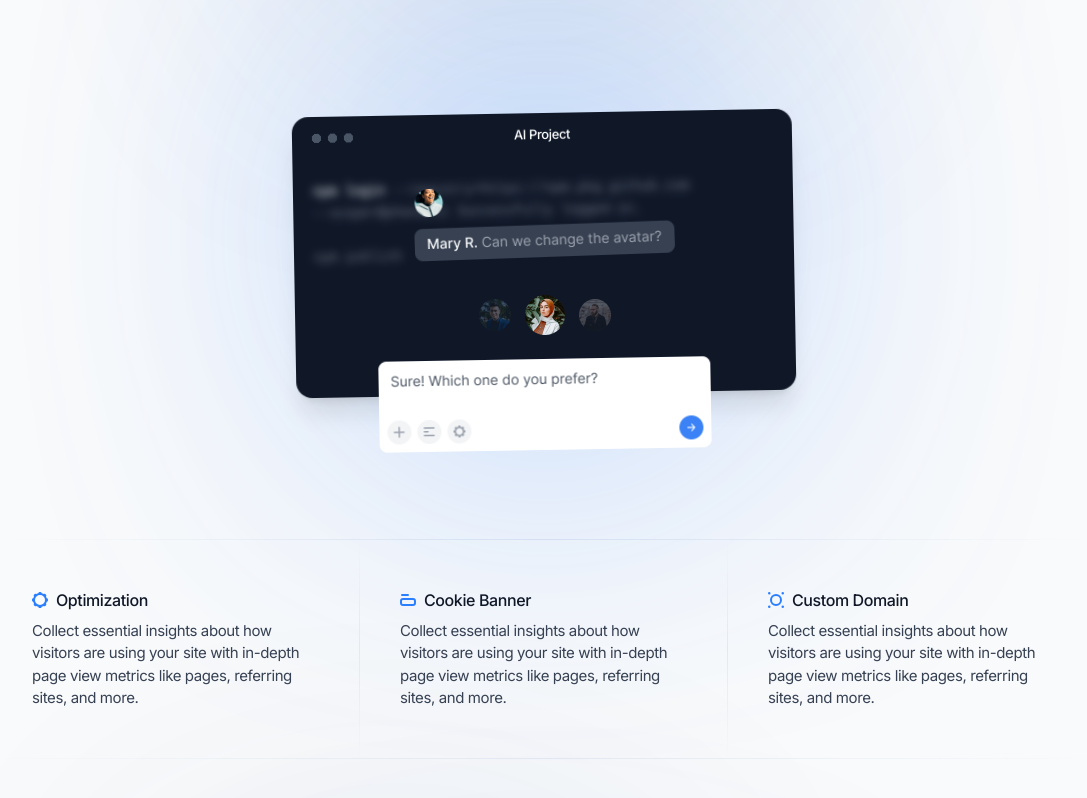
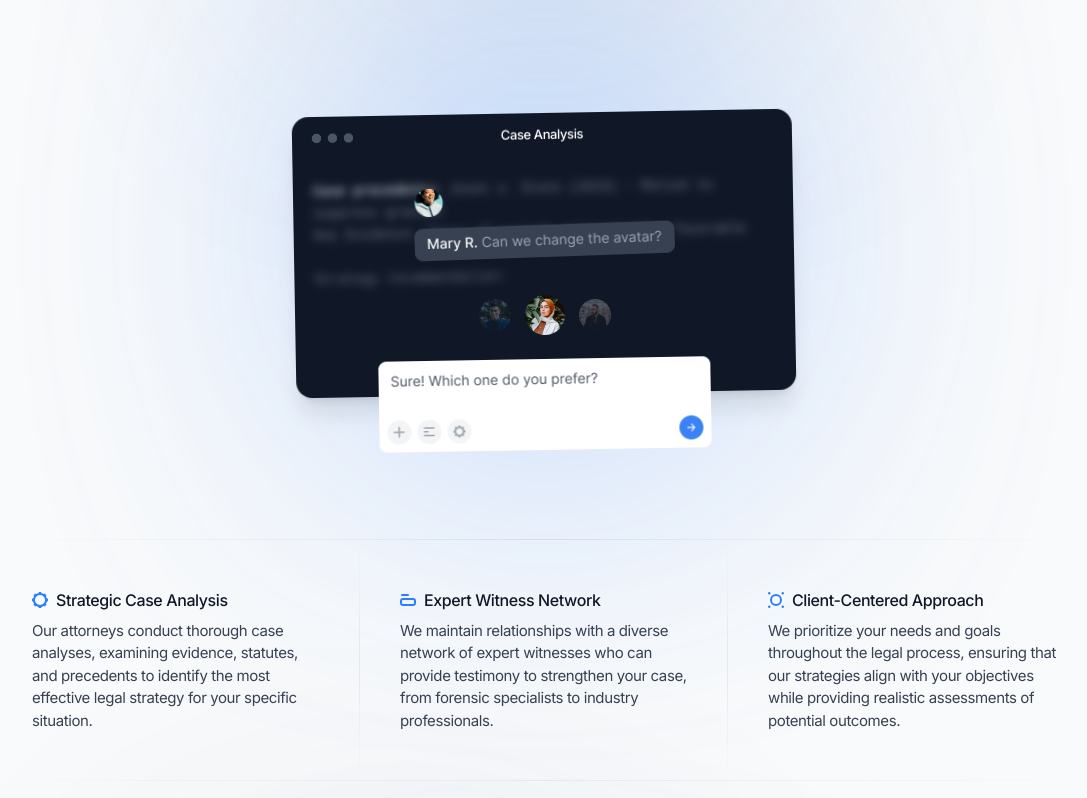
Before and after one commit to nathanroses/steelfirm, a Next.js app: page / in a window 1280 px wide. Shown: the part 3282-4080 px from the top of the page, without its empty margins (96-1183 px from the left). Built offline with nearby package versions, Linux system fonts and the light colour scheme.

Commit message:
Update features-home.tsx

```diff
--- a/components/features-home.tsx
+++ b/components/features-home.tsx
@@ -1,9 +1,9 @@
 import Image from "next/image";
-import FeatureImg01 from "@/public/images/features-02-overlay-01.png";
-import FeatureImg02 from "@/public/images/features-02-overlay-02.png";
-import FeatureImg03 from "@/public/images/features-02-overlay-03.png";
+import CaseAnalysisImg01 from "@/public/images/features-02-overlay-01.png"; // Using existing images
+import CaseAnalysisImg02 from "@/public/images/features-02-overlay-02.png";
+import CaseAnalysisImg03 from "@/public/images/features-02-overlay-03.png";
 
-export default function FeaturesHome() {
+export default function LegalAdvantages() {
   return (
     <section className="relative">
       <div
@@ -17,11 +17,10 @@ export default function FeaturesHome() {
           {/* Section header */}
           <div className="mx-auto max-w-3xl pb-24 text-center md:pb-28">
             <h2 className="mb-4 text-3xl font-bold md:text-4xl">
-              Identify value much faster
+              Unmatched Legal Analysis & Strategy
             </h2>
             <p className="text-lg text-gray-700">
-              Use powerful yet familiar tools to create your ultimate website
-              design. Import your files everywhere, including Figma.
+              Our legal team delves deep into the intricacies of your case, identifying precedents and developing strategies that anticipate the opposition's arguments.
             </p>
           </div>
           {/* Illustration */}
@@ -35,31 +34,31 @@ export default function FeaturesHome() {
             <div className="aspect-video w-full -rotate-1 rounded-2xl bg-gray-900 px-5 py-3 shadow-xl transition duration-300 group-hover:-rotate-0">
               <div className="relative mb-8 flex items-center justify-between before:block before:h-[9px] before:w-[41px] before:bg-[length:16px_9px] before:[background-image:radial-gradient(circle_at_4.5px_4.5px,var(--color-gray-600)_4.5px,transparent_0)] after:w-[41px]">
                 <span className="text-[13px] font-medium text-white">
-                  AI Project
+                  Case Analysis
                 </span>
               </div>
               <div className="font-mono text-sm text-gray-500 blur-xs will-change-[filter] transition duration-300 group-hover:blur-none [&_span]:opacity-0">
                 <span className="animate-[code-1_10s_infinite] text-gray-200">
-                  npm login
+                  Case precedents:
                 </span>{" "}
                 <span className="animate-[code-2_10s_infinite]">
-                  --registry=https://npm.pkg.github.com
+                  Jones v. State (2019) - Motion to suppress granted
                 </span>
                 <br />
                 <span className="animate-[code-3_10s_infinite]">
-                  --scope=@phanatic
+                  Key Evidence:
                 </span>{" "}
                 <span className="animate-[code-4_10s_infinite]">
-                  Successfully logged-in.
+                  Chain of custody compromised - favorable
                 </span>
                 <br />
                 <br />
                 <span className="animate-[code-5_10s_infinite] text-gray-200">
-                  npm publish
+                  Strategy recommendation:
                 </span>
                 <br />
                 <span className="animate-[code-6_10s_infinite]">
-                  Package published.
+                  File motion to suppress key evidence
                 </span>
               </div>
             </div>
@@ -67,22 +66,22 @@ export default function FeaturesHome() {
               <div className="pointer-events-none mb-[7%] translate-y-2 transition duration-300 group-hover:translate-y-0 group-hover:opacity-0">
                 <Image
                   className="-rotate-2"
-                  src={FeatureImg01}
+                  src={CaseAnalysisImg01}
                   width={500}
                   height={72}
-                  alt="Overlay 01"
+                  alt="Case Analysis Document"
                 />
               </div>
               <div className="delay-50 pointer-events-none mb-[3.5%] translate-y-2 transition duration-300 group-hover:translate-y-0 group-hover:opacity-0">
-                <Image src={FeatureImg02} width={500} alt="Overlay 02" />
+                <Image src={CaseAnalysisImg02} width={500} alt="Evidence Report" />
               </div>
               <div className="pointer-events-none translate-y-2 transition delay-100 duration-300 group-hover:translate-y-0 group-hover:opacity-0">
                 <Image
                   className="-rotate-1"
-                  src={FeatureImg03}
+                  src={CaseAnalysisImg03}
                   width={500}
                   height={91}
-                  alt="Overlay 03"
+                  alt="Legal Strategy Document"
                 />
               </div>
             </div>
@@ -99,12 +98,10 @@ export default function FeaturesHome() {
                 >
                   <path d="m15.447 6.605-.673-.336a6.973 6.973 0 0 0-.761-1.834l.238-.715a.999.999 0 0 0-.242-1.023l-.707-.707a.995.995 0 0 0-1.023-.242l-.715.238a6.96 6.96 0 0 0-1.834-.761L9.394.552A1 1 0 0 0 8.5-.001h-1c-.379 0-.725.214-.895.553l-.336.673a6.973 6.973 0 0 0-1.834.761l-.715-.238a.997.997 0 0 0-1.023.242l-.707.707a1.001 1.001 0 0 0-.242 1.023l.238.715a6.959 6.959 0 0 0-.761 1.834l-.673.336a1 1 0 0 0-.553.895v1c0 .379.214.725.553.895l.673.336c.167.653.425 1.268.761 1.834l-.238.715a.999.999 0 0 0 .242 1.023l.707.707a.997.997 0 0 0 1.023.242l.715-.238a6.959 6.959 0 0 0 1.834.761l.336.673a1 1 0 0 0 .895.553h1c.379 0 .725-.214.895-.553l.336-.673a6.973 6.973 0 0 0 1.834-.761l.715.238a1.001 1.001 0 0 0 1.023-.242l.707-.707c.268-.268.361-.664.242-1.023l-.238-.715a6.959 6.959 0 0 0 .761-1.834l.673-.336A1 1 0 0 0 16 8.5v-1c0-.379-.214-.725-.553-.895ZM8 13a5 5 0 1 1 .001-10.001 5 5 0 0 1 0 10.001Z" />
                 </svg>
-                <span>Optimization</span>
+                <span>Strategic Case Analysis</span>
               </h3>
               <p className="text-[15px] text-gray-700">
-                Collect essential insights about how visitors are using your
-                site with in-depth page view metrics like pages, referring
-                sites, and more.
+                Our attorneys conduct thorough case analyses, examining evidence, statutes, and precedents to identify the most effective legal strategy for your specific situation.
               </p>
             </article>
             <article>
@@ -117,12 +114,10 @@ export default function FeaturesHome() {
                 >
                   <path d="M2 0a1 1 0 0 0 0 2h6a1 1 0 0 0 0-2H2Zm0 7a1 1 0 0 1 1-1h10a1 1 0 0 1 1 1v2a1 1 0 0 1-1 1H3a1 1 0 0 1-1-1V7Zm1-3a3 3 0 0 0-3 3v2a3 3 0 0 0 3 3h10a3 3 0 0 0 3-3V7a3 3 0 0 0-3-3H3Z" />
                 </svg>
-                <span>Cookie Banner</span>
+                <span>Expert Witness Network</span>
               </h3>
               <p className="text-[15px] text-gray-700">
-                Collect essential insights about how visitors are using your
-                site with in-depth page view metrics like pages, referring
-                sites, and more.
+                We maintain relationships with a diverse network of expert witnesses who can provide testimony to strengthen your case, from forensic specialists to industry professionals.
               </p>
             </article>
             <article>
@@ -135,12 +130,10 @@ export default function FeaturesHome() {
                 >
                   <path d="M14.75 2.5a1.25 1.25 0 1 0 0-2.5 1.25 1.25 0 0 0 0 2.5Zm0 13.5a1.25 1.25 0 1 0 0-2.5 1.25 1.25 0 0 0 0 2.5ZM2.5 14.75a1.25 1.25 0 1 1-2.5 0 1.25 1.25 0 0 1 2.5 0ZM1.25 2.5a1.25 1.25 0 1 0 0-2.5 1.25 1.25 0 0 0 0 2.5ZM4 8a4 4 0 1 1 8 0 4 4 0 0 1-8 0Zm4-6a6 6 0 1 0 0 12A6 6 0 0 0 8 2Z" />
                 </svg>
-                <span>Custom Domain</span>
+                <span>Client-Centered Approach</span>
               </h3>
               <p className="text-[15px] text-gray-700">
-                Collect essential insights about how visitors are using your
-                site with in-depth page view metrics like pages, referring
-                sites, and more.
+                We prioritize your needs and goals throughout the legal process, ensuring that our strategies align with your objectives while providing realistic assessments of potential outcomes.
               </p>
             </article>
           </div>
```
